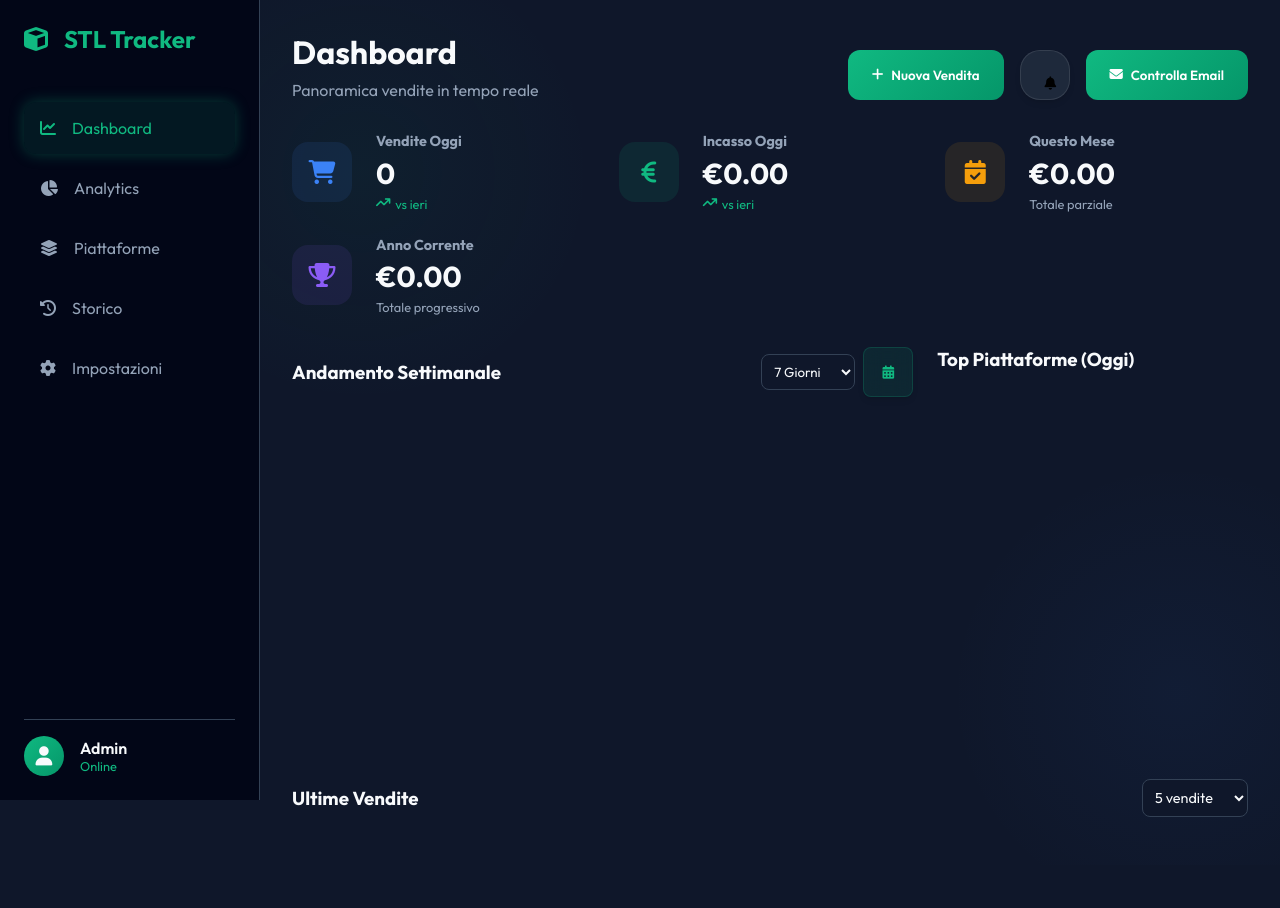
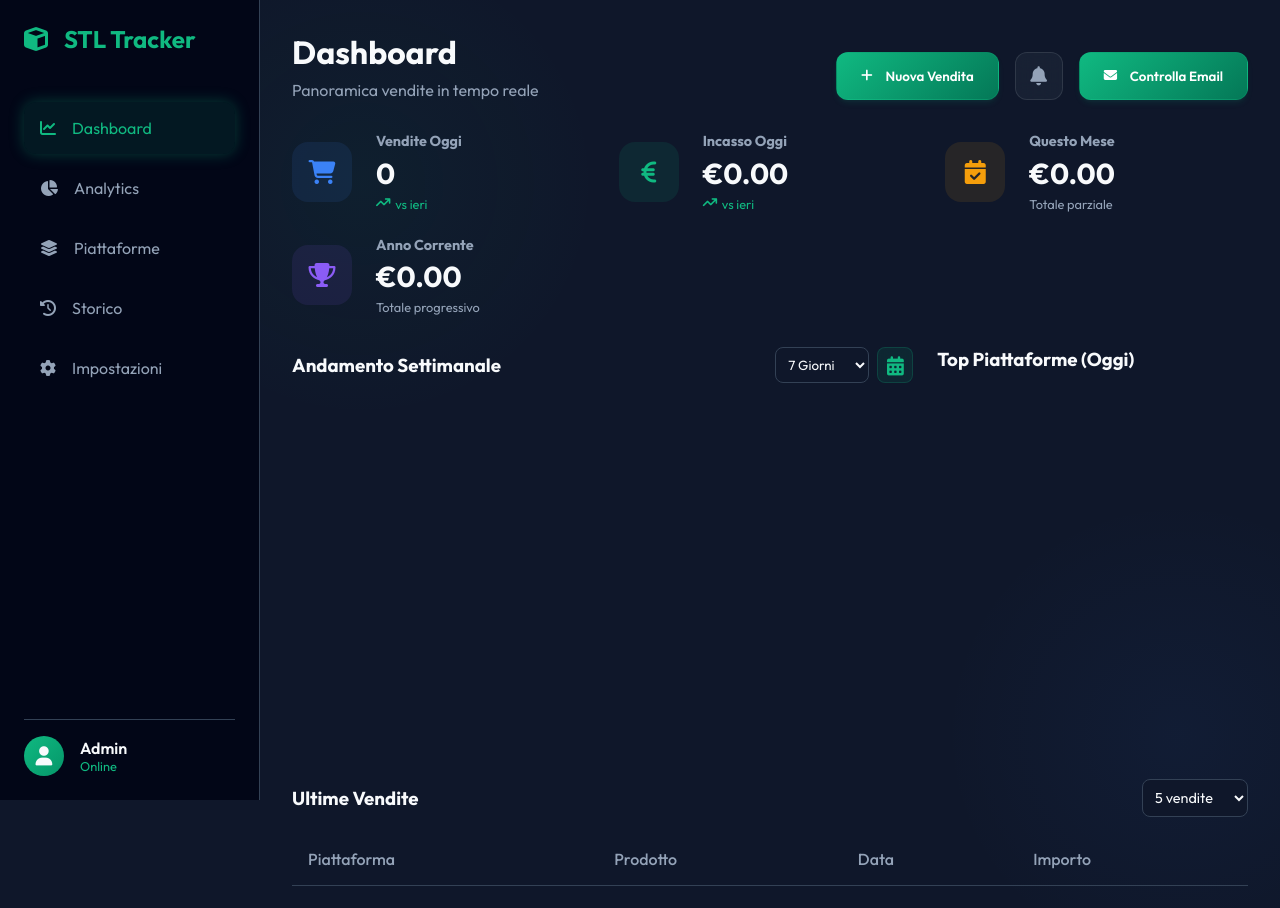
Before and after one commit to maxsviluppo/stl-sales-tracker, a plain HTML site: page index.html in a window 1280 px wide. Before the commit the page ends 865 px from the top, so only its background shows below. Drawn offline with nearby package versions, Linux system fonts and the light colour scheme.

Commit message:
Add files via upload

````diff
--- a/index.html
+++ b/index.html
@@ -183,6 +183,21 @@
                         </select>
                     </div>
                     <div class="table-responsive">
+                        <table class="sales-table">
+                            <thead>
+                                <tr>
+                                    <th>Piattaforma</th>
+                                    <th>Prodotto</th>
+                                    <th>Data</th>
+                                    <th>Importo</th>
+                                </tr>
+                            </thead>
+                            <tbody id="recent-sales-body">
+                                <!-- Populated by JS -->
+                            </tbody>
+                        </table>
+                    </div>
+                </div>
             </div>
 
             <!-- Settings View -->
@@ -194,8 +209,7 @@
                             style="display: flex; justify-content: space-between; align-items: center; padding: 1rem; background: rgba(255,255,255,0.05); border-radius: 0.5rem;">
                             <div>
                                 <h4 style="margin-bottom: 0.25rem;">Suono Notifica</h4>
-                                        <p style="color: #94a3b8; font-size: 0.875rem;">Riproduci un suono quando arriva
-                                            una
+                                <p style="color: #94a3b8; font-size: 0.875rem;">Riproduci un suono quando arriva una
                                     nuova vendita</p>
                             </div>
                             <label class="toggle-switch">
@@ -207,8 +221,7 @@
                             style="display: flex; justify-content: space-between; align-items: center; padding: 1rem; background: rgba(255,255,255,0.05); border-radius: 0.5rem;">
                             <div>
                                 <h4 style="margin-bottom: 0.25rem;">Notifiche Browser</h4>
-                                        <p style="color: #94a3b8; font-size: 0.875rem;">Mostra notifiche desktop quando
-                                            la
+                                <p style="color: #94a3b8; font-size: 0.875rem;">Mostra notifiche desktop quando la
                                     dashboard non è in primo piano</p>
                             </div>
                             <label class="toggle-switch">
@@ -221,8 +234,7 @@
                 <div class="glass" style="padding: 2rem;">
                     <h2 style="margin-bottom: 1rem;"><i class="fa-solid fa-info-circle"></i> Informazioni</h2>
                     <p style="color: #94a3b8;">Versione: 1.0.0</p>
-                            <p style="color: #94a3b8; margin-top: 1rem;">Piattaforme: Cults3D, Pixup, CGTrader, 3DExport
-                            </p>
+                    <p style="color: #94a3b8; margin-top: 1rem;">Piattaforme: Cults3D, Pixup, CGTrader, 3DExport</p>
                     <p style="color: #94a3b8; margin-top: 1rem;">Controllo automatico ogni 2 ore</p>
                 </div>
             </div>
--- a/style.css
+++ b/style.css
@@ -171,8 +171,8 @@ body {
 }
 
 .btn-success {
-    background: linear-gradient(135deg, #10b981 0%, #059669 100%);
-    border: none;
+    background: linear-gradient(135deg, #10b981 0%, #047857 100%);
+    border: 1px solid rgba(16, 185, 129, 0.2);
     padding: 0.8rem 1.5rem;
     border-radius: 12px;
     color: white;
@@ -180,13 +180,37 @@ body {
     cursor: pointer;
     display: flex;
     align-items: center;
-    gap: 0.5rem;
-    transition: transform 0.2s, box-shadow 0.2s;
+    gap: 0.8rem;
+    transition: all 0.3s cubic-bezier(0.4, 0, 0.2, 1);
+    box-shadow: 0 4px 6px -1px rgba(16, 185, 129, 0.1), 0 2px 4px -1px rgba(16, 185, 129, 0.06);
+    position: relative;
+    overflow: hidden;
+}
+
+.btn-success::before {
+    content: '';
+    position: absolute;
+    top: 0;
+    left: 0;
+    width: 100%;
+    height: 100%;
+    background: linear-gradient(rgba(255, 255, 255, 0.1), transparent);
+    opacity: 0;
+    transition: opacity 0.3s;
 }
 
 .btn-success:hover {
     transform: translateY(-2px);
-    box-shadow: 0 5px 20px rgba(16, 185, 129, 0.4);
+    box-shadow: 0 10px 25px -5px rgba(16, 185, 129, 0.4), 0 8px 10px -6px rgba(16, 185, 129, 0.2);
+    border-color: rgba(16, 185, 129, 0.4);
+}
+
+.btn-success:hover::before {
+    opacity: 1;
+}
+
+.btn-success:hover i {
+    animation: bounce 0.5s ease;
 }
 
 .btn-secondary {
@@ -206,16 +230,72 @@ body {
 }
 
 .btn-icon {
-    background: var(--bg-card);
-    border: 1px solid var(--border-color);
-    width: 45px;
-    height: 45px;
+    background: rgba(30, 41, 59, 0.6);
+    border: 1px solid rgba(255, 255, 255, 0.1);
+    width: 48px;
+    height: 48px;
     border-radius: 12px;
     backdrop-filter: blur(10px);
-    border: 1px solid var(--glass-border);
-    border-radius: 20px;
-    padding: 1.5rem;
-    box-shadow: 0 4px 6px -1px rgba(0, 0, 0, 0.1), 0 2px 4px -1px rgba(0, 0, 0, 0.06);
+    display: flex;
+    align-items: center;
+    justify-content: center;
+    color: var(--text-secondary);
+    cursor: pointer;
+    transition: all 0.3s cubic-bezier(0.4, 0, 0.2, 1);
+    font-size: 1.2rem;
+    position: relative;
+    overflow: hidden;
+}
+
+.btn-icon:hover {
+    background: rgba(255, 255, 255, 0.1);
+    border-color: var(--accent-color);
+    color: var(--accent-color);
+    transform: translateY(-2px);
+    box-shadow: 0 8px 20px -5px rgba(99, 102, 241, 0.3);
+}
+
+.btn-icon:hover i {
+    animation: swing 0.6s ease-in-out;
+}
+
+/* Animations */
+@keyframes bounce {
+
+    0%,
+    100% {
+        transform: translateY(0);
+    }
+
+    50% {
+        transform: translateY(-3px);
+    }
+}
+
+@keyframes swing {
+    0% {
+        transform: rotate(0deg);
+    }
+
+    20% {
+        transform: rotate(15deg);
+    }
+
+    40% {
+        transform: rotate(-10deg);
+    }
+
+    60% {
+        transform: rotate(5deg);
+    }
+
+    80% {
+        transform: rotate(-5deg);
+    }
+
+    100% {
+        transform: rotate(0deg);
+    }
 }
 
 /* Stats Grid */
@@ -1057,6 +1137,7 @@ input:checked+.toggle-slider:before {
 }
 
 ```
+
 /* View sections */
 .view {
     display: none;
````
Lines whose indentation alone changed are shown as unchanged.
